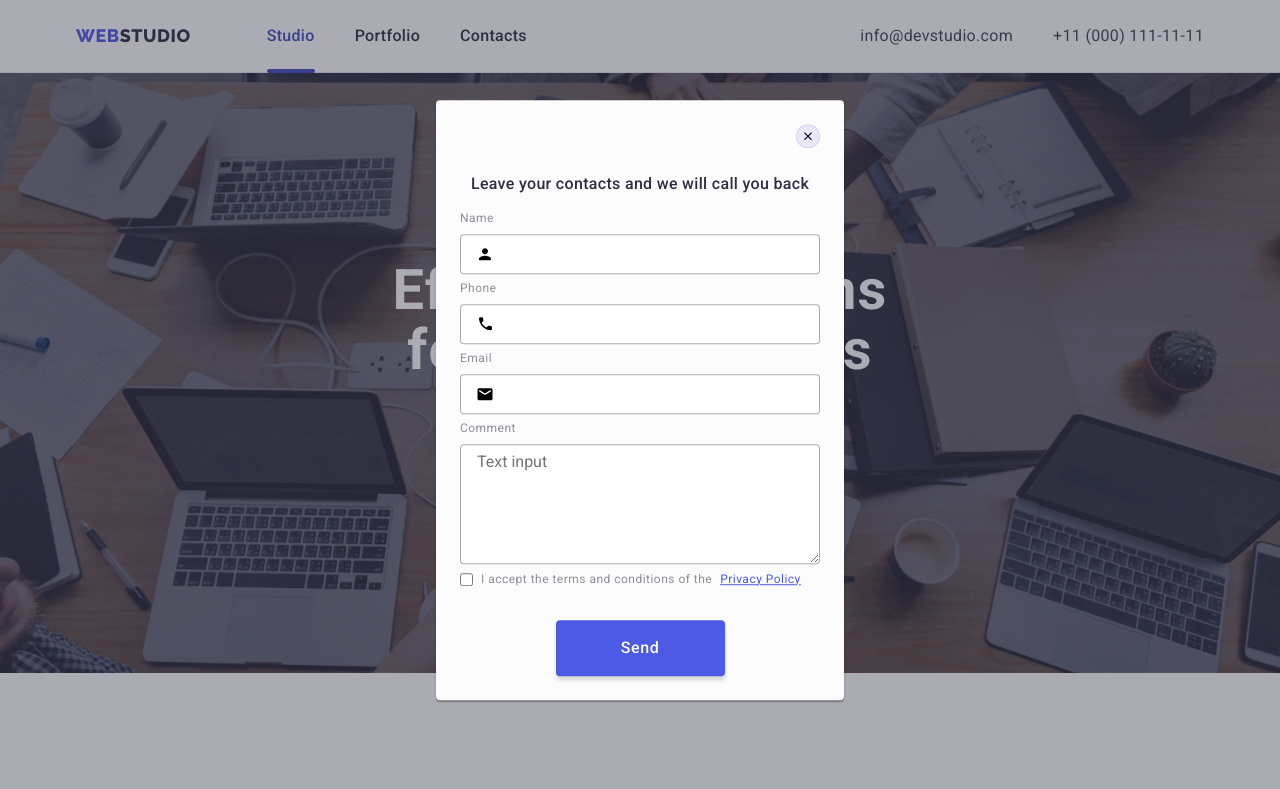
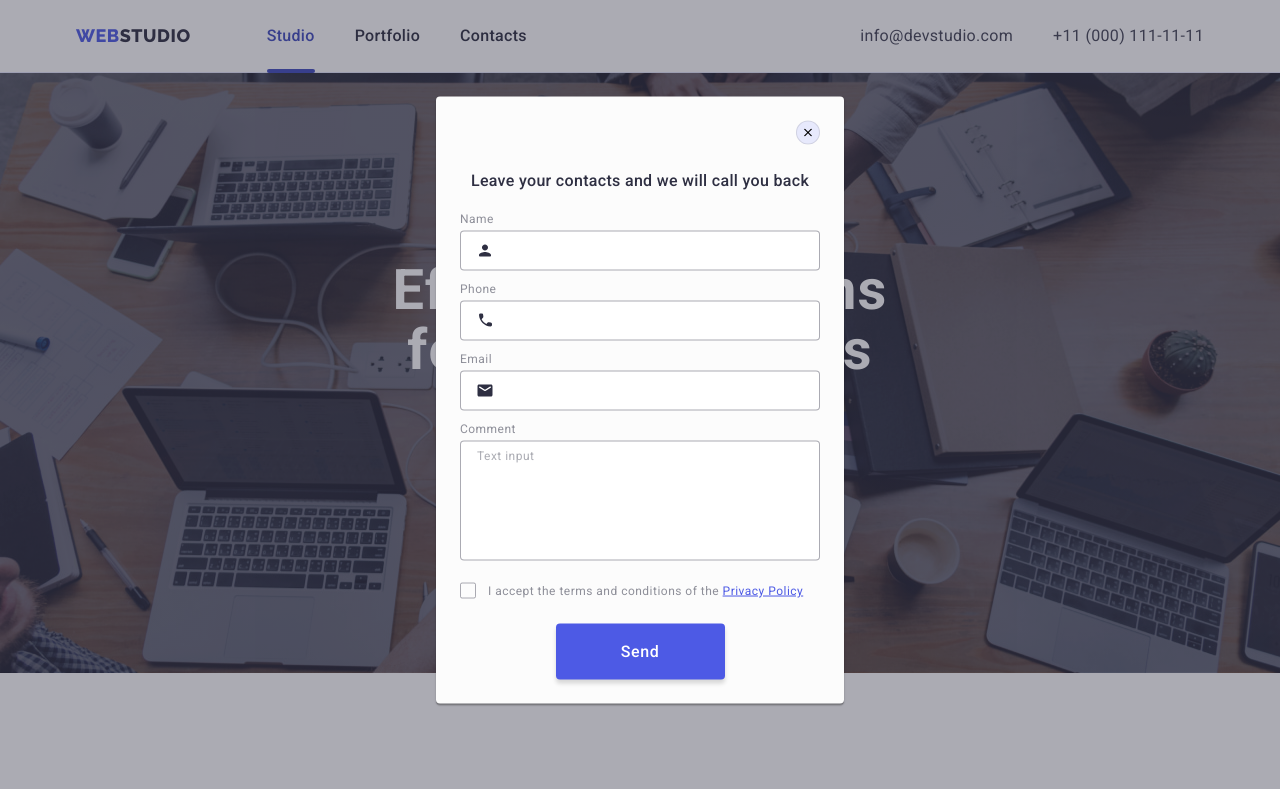
Before and after one commit to LMSerhii/goit-markup-hw-05, a plain HTML site: page index.html in a window 1280 px wide. Both pictures are taken after a click on the button "Order Service". Shown: the top 789 px of the page. Drawn offline with nearby package versions, Linux system fonts and the light colour scheme.

Commit message:
18.08.23
style for form

```diff
--- a/css/styles.css
+++ b/css/styles.css
@@ -602,6 +602,8 @@ button {
   align-items: baseline;
 }
 
+/* footer main */
+
 .footer-main {
   margin-right: 120px;
 }
@@ -618,6 +620,7 @@ button {
   letter-spacing: 0.02em;
 }
 
+/* footer media */
 .footer-social-media {
   margin-right: 80px;
 }
@@ -664,8 +667,10 @@ button {
   fill: var(--ligh-color);
 }
 
+/* footer wrap */
 .footer-form-wrapp {
 }
+
 .footer-form-header {
   color: var(--white-background-color);
   font-size: 16px;
@@ -675,19 +680,26 @@ button {
 
   margin-bottom: 16px;
 }
+
 .footer-form {
   display: flex;
   gap: 24px;
 }
+
 .footer-form-input {
   width: 264px;
   height: 40px;
   padding: 8px 16px;
 
+  font-size: 12px;
+  line-height: 2;
+  letter-spacing: 0.04em;
+
   outline: none;
 
   background-color: transparent;
   color: var(--white-background-color);
+
   border-radius: 4px;
   border: 1px solid var(--white-background-color);
   box-shadow: 0px 4px 4px 0px rgba(0, 0, 0, 0.15);
@@ -695,9 +707,6 @@ button {
 
 .footer-form-input::placeholder {
   color: var(--white-background-color);
-  font-size: 12px;
-  line-height: 2;
-  letter-spacing: 0.04em;
 }
 
 .footer-btn {
@@ -778,6 +787,7 @@ button {
   transform: translate(-50%, -50%) scale(1);
 }
 
+/* close btn  */
 .modal-btn-close {
   position: absolute;
   top: 24px;
@@ -814,6 +824,7 @@ button {
   fill: #ffffff;
 }
 
+/* modal header */
 .modal-header {
   color: var(--modal-overlay-color);
   text-align: center;
@@ -825,53 +836,13 @@ button {
   margin-bottom: 16px;
 }
 
+/*  Modal form */
+
 .modal-form {
-  display: flex;
-  flex-direction: column;
-  gap: 8px;
 }
 
 .modal-form-label {
-  display: flex;
-  flex-direction: column;
-  gap: 4px;
-
-  color: var(--subtle-text-color);
-
-  font-size: 12px;
-  line-height: 1.16;
-  letter-spacing: 0.04em;
-}
-
-.modal-form-input-wrapper {
-  position: relative;
-}
-
-.modal-form-input {
-  width: 360px;
-  height: 40px;
-
-  padding: 8px 16px;
-  border-radius: 4px;
-  border: 1px solid rgba(46, 47, 66, 0.4);
-
-  outline: none;
-}
-
-.modal-form-input-icon {
-  position: absolute;
-  left: 16px;
-  top: 8px;
-}
-
-.modal_textarea {
-  height: 120px;
-}
-
-.modal-pp-label {
-  display: flex;
-  gap: 8px;
-  align-items: center;
+  display: inline-block;
 
   color: var(--subtle-text-color);
 
@@ -879,22 +850,116 @@ button {
   line-height: 1.16;
   letter-spacing: 0.04em;
 
+  margin-bottom: 4px;
+}
+
+.modal-form-input-wrapper {
+  position: relative;
+
+  margin-bottom: 8px;
+}
+
+.modal-form-input {
+  width: 100%;
+  height: 40px;
+
+  padding: 8px 16px 8px 38px;
+  border-radius: 4px;
+  border: 1px solid rgba(46, 47, 66, 0.4);
+
+  outline: none;
+
+  transition: border-color var(--animation), fill var(--animation);
+}
+
+.modal-form-input:focus {
+  border-radius: 4px;
+  border: 1px solid var(--pressed-state-color);
+}
+
+.modal-form-input-icon {
+  fill: var(--dark-color);
+  position: absolute;
+  left: 16px;
+  top: 50%;
+
+  transform: translateY(-50%);
+}
+
+.modal-form-input:focus + .modal-form-input-icon {
+  fill: var(--pressed-state-color);
+}
+
+.modal-textarea {
+  height: 120px;
+  padding: 8px 16px;
+  resize: none;
+
+  font-size: 12px;
+  line-height: 1.16;
+  letter-spacing: 0.04em;
+
+  margin-bottom: 16px;
+}
+
+.modal-textarea::placeholder {
+  color: rgba(46, 47, 66, 0.4);
+}
+
+.modal-form-agrement {
+  display: inline-block;
   margin-bottom: 24px;
 }
 
-.modal-pp-link {
-  color: var(--pressed-state-color);
+.modal-form-check {
+  display: inline-flex;
+  justify-content: center;
+  align-items: center;
 
+  width: 16px;
+  height: 16px;
+
+  margin-right: 8px;
+
+  color: transparent;
+
+  border-radius: 2px;
+  border: 1px solid rgba(46, 47, 66, 0.40);
+
+  transition: background-color var(--animation), border-color var(--animation), color var(--animation)
+}
+
+input[type="checkbox"]:checked + .modal-form-check {
+  background-color: var(--primary-brand-color);
+  border-color: transparent;
+  color: var(--ligh-color)
+}
+
+.modal-form-check-icon {
+  fill: currentColor;
+}
+
+.modal-form-desc {
+  color: var(--subtle-text-color);
+  font-size: 12px;
+  line-height: 1.16;
+  letter-spacing: 0.04em;
+
+  user-select: none;
+}
+
+.modal-agrement-link {
+  color: var(--iris, #4d5ae5);
   font-size: 12px;
   line-height: 1.33;
   letter-spacing: 0.04em;
   text-decoration-line: underline;
 }
 
-.modal-pp-input {
-}
+.modal-btn-send {
+  display: block;
+  margin: 0 auto;
 
-.modal-btn-send {
   width: 169px;
   align-self: center;
 
@@ -903,9 +968,7 @@ button {
   color: var(--white-background-color);
   text-align: center;
 
-  font-family: Roboto;
   font-size: 16px;
-  font-style: normal;
   font-weight: 500;
   line-height: 1.5;
   letter-spacing: 0.04em;
--- a/index.html
+++ b/index.html
@@ -593,7 +593,7 @@
         </div>
         <div class="footer-form-wrapp">
           <p class="footer-form-header">Subscribe</p>
-          <form class="footer-form" name="subscribe_form">
+          <form class="footer-form" name="subscribe-form">
             <input
               type="email"
               class="footer-form-input"
@@ -629,17 +629,17 @@
         <!-- Modal form  -->
         <form
           class="modal-form"
-          name="order_service"
+          name="order-service"
           novalidate
           autocomplete="on"
         >
-          <label class="modal-form-label" for="modal_name">Name</label>
-
+          <!-- modal input name -->
+          <label class="modal-form-label" for="modal-name">Name</label>
           <div class="modal-form-input-wrapper">
             <input
               class="modal-form-input"
               type="text"
-              name="modal_name"
+              name="modal-name"
               id="modal_name"
               placeholder=""
             />
@@ -648,13 +648,14 @@
             </svg>
           </div>
 
-          <label class="modal-form-label" for="modal_phone">Phone</label>
+          <!-- modal input phone -->
+          <label class="modal-form-label" for="modal-phone">Phone</label>
           <div class="modal-form-input-wrapper">
             <input
               class="modal-form-input"
               type="tel"
-                name="modal_phone"
-                id="modal_phone"
+              name="modal-phone"
+              id="modal-phone"
               placeholder=""
             />
             <svg class="modal-form-input-icon" width="18" height="24">
@@ -662,39 +663,56 @@
             </svg>
           </div>
 
-          <label class="modal-form-label" for="modal_email">Email</label>
+          <!-- modal input email -->
+          <label class="modal-form-label" for="modal-email">Email</label>
           <div class="modal-form-input-wrapper">
             <input
               class="modal-form-input"
               type="email"
-                name="modal_email"
-                id="modal_email"
+              name="modal-email"
+              id="modal-email"
               placeholder=""
             />
             <svg class="modal-form-input-icon" width="18" height="24">
               <use href="./images/icons.svg#icon-email"></use>
             </svg>
           </div>
-          <label class="modal-form-label" for="modal_comment">Comment</label>
+
+          <!-- modal textarea comment -->
+          <label class="modal-form-label" for="modal-comment">Comment</label>
           <textarea
-              class="modal-form-input modal_textarea"
-              name="modal_comment"
-              id="modal_comment"
+            class="modal-form-input modal-textarea"
+            name="modal-comment"
+            id="modal-comment"
             placeholder="Text input"
             rows="8"
           ></textarea>
 
-
-          <label class="modal-pp-label">
+          <!-- modal chekbox  privacy-->
+          <label class="modal-form-agrement">
             <input
-              class="modal-pp-input"
+              class="visually-hidden"
               type="checkbox"
-              id="privacy-policy"
               name="privacy-policy"
             />
+            <span class="modal-form-check">
+              <svg class="modal-form-check-icon" width="10" height="8">
+                <use href="./images/icons.svg#icon-check"></use>
+              </svg>
+            </span>
+            <span class="modal-form-desc">
               I accept the terms and conditions of the
-            <a href="" class="modal-pp-link link">Privacy Policy</a>
+              <a
+                class="modal-agrement-link link"
+                href=""
+                target="_blank"
+                rel="noopener noreferrer"
+              >
+                Privacy Policy
+              </a>
+            </span>
           </label>
+          <!-- modal form button -->
           <button class="modal-btn-send" type="submit">Send</button>
         </form>
       </div>
```
Lines whose indentation alone changed are shown as unchanged.
